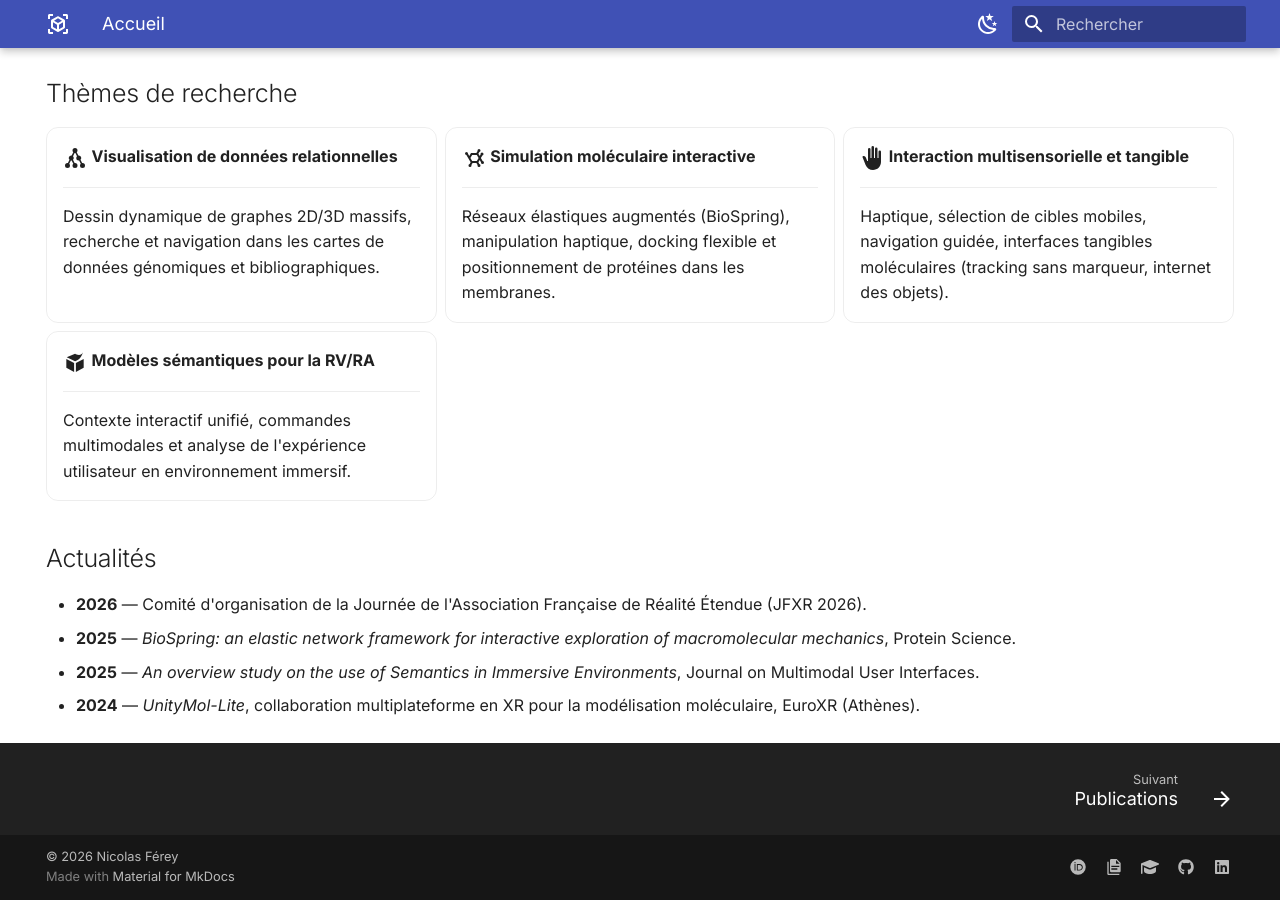
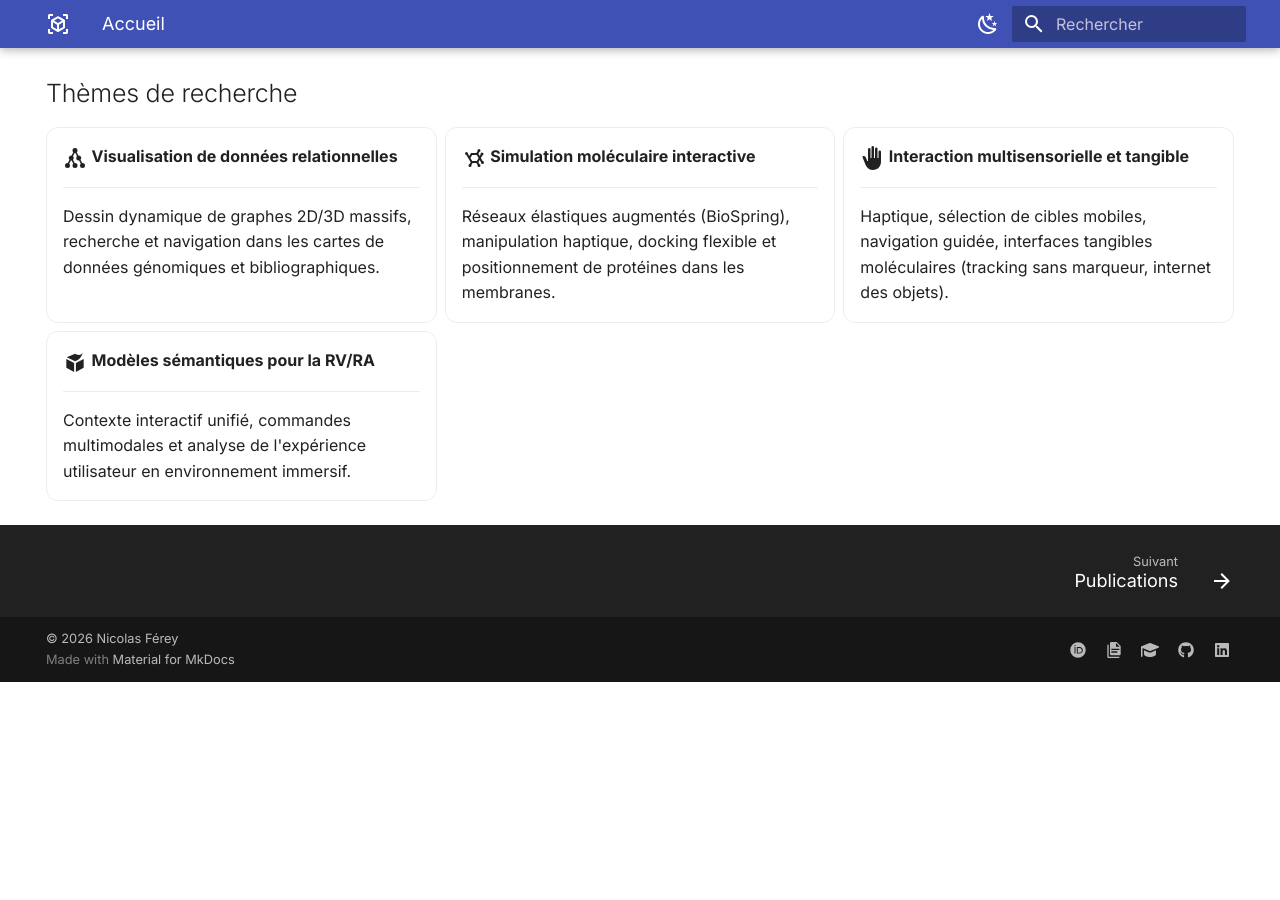
Before and after one commit to nicolasferey/nicolasferey.github.io, an MkDocs documentation site: the page built from docs/index.md, in a window 1280 px wide and 900 px high, scrolled down 1838 px. Built offline with MkDocs 1.6.1 and Material for MkDocs 9.7.7, drawn with Linux system fonts in a browser that asks for light colours; after the commit the page ends 2520 px from its top, so only the background shows below that.

Commit message:
Suppression des sections Actualités et Développements en cours
Co-Authored-By: Claude Opus 5.5 <noreply@anthropic.com>

```diff
--- a/docs/index.md
+++ b/docs/index.md
@@ -105,10 +105,3 @@ Conseil académique de la COMUE Paris-Saclay (2017–2020) et de la CCSU informa
     l'expérience utilisateur en environnement immersif.
 
 </div>
-
-## Actualités
-
-- **2026** — Comité d'organisation de la Journée de l'Association Française de Réalité Étendue (JFXR 2026).
-- **2025** — *BioSpring: an elastic network framework for interactive exploration of macromolecular mechanics*, Protein Science.
-- **2025** — *An overview study on the use of Semantics in Immersive Environments*, Journal on Multimodal User Interfaces.
-- **2024** — *UnityMol-Lite*, collaboration multiplateforme en XR pour la modélisation moléculaire, EuroXR (Athènes).
```
Also changed, not shown: docs/logiciels.md (+0 -6 lines).
